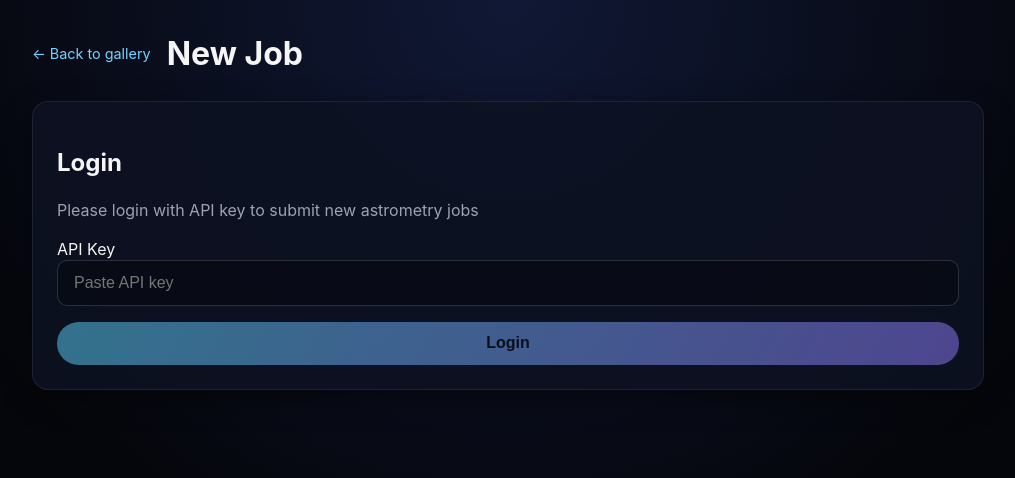
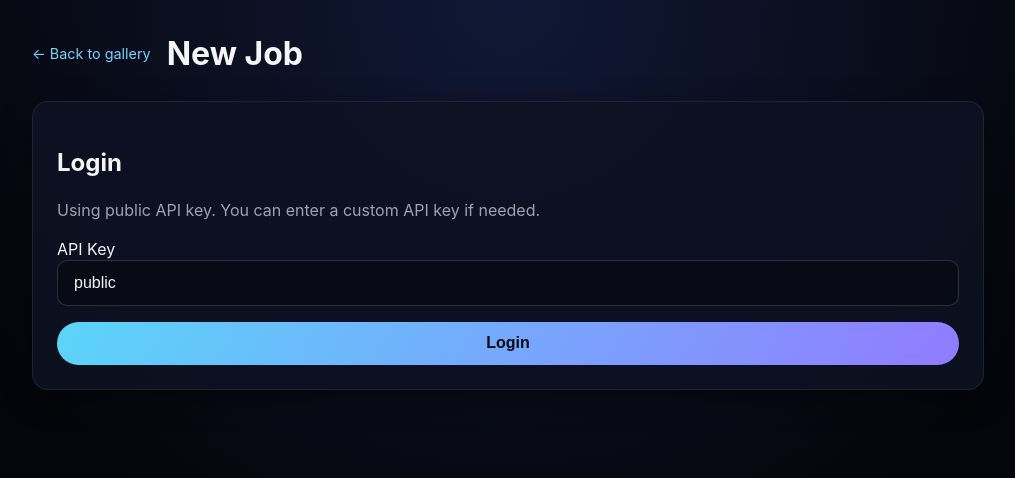
Before and after one commit to grapeot/astrometry.net_lite, a React (Vite) app in the folder frontend/: page /new in a window 1280 px wide. Shown: the top 478 px of the page, without its empty margins (132-1147 px from the left). Built offline with nearby package versions, Linux system fonts and the light colour scheme; no server answers.

Commit message:
feat: add default public API key support
- Set default API key to 'public' in login forms
- Auto-login with public API key when no session exists
- Update UI to show 'Using public API key' message
- Change input type from password to text for better UX

```diff
--- a/frontend/src/App.tsx
+++ b/frontend/src/App.tsx
@@ -29,9 +29,10 @@ type JobDetails = {
 }
 
 const SESSION_STORAGE_KEY = 'astrometry_session'
+const PUBLIC_API_KEY = 'public'
 
 function App() {
-  const [apiKey, setApiKey] = useState('')
+  const [apiKey, setApiKey] = useState(PUBLIC_API_KEY)
   const [session, setSession] = useState<string | null>(() => {
     // Restore session from localStorage
     return localStorage.getItem(SESSION_STORAGE_KEY)
@@ -43,6 +44,24 @@ function App() {
   const [message, setMessage] = useState<string | null>(null)
   const [selectedJobId, setSelectedJobId] = useState<number | null>(null)
   const [jobDetails, setJobDetails] = useState<Record<number, JobDetails>>({})
+
+  // Auto-login with public API key if no session exists
+  useEffect(() => {
+    if (!session) {
+      const autoLogin = async () => {
+        try {
+          const res = await login(PUBLIC_API_KEY)
+          if (res.status === 'success' && res.session) {
+            setSession(res.session)
+            localStorage.setItem(SESSION_STORAGE_KEY, res.session)
+          }
+        } catch {
+          // Silently fail, user can manually login
+        }
+      }
+      void autoLogin()
+    }
+  }, [session])
 
   const handleLogin = async (event: React.FormEvent) => {
     event.preventDefault()
@@ -162,14 +181,17 @@ function App() {
       {!session && (
         <section className="panel">
           <h2>Login</h2>
+          <p style={{ color: '#9ca3af', marginBottom: '1rem' }}>
+            Using public API key. You can enter a custom API key if needed.
+          </p>
           <form onSubmit={handleLogin} className="form">
             <label>
               API Key
               <input
-                type="password"
+                type="text"
                 value={apiKey}
                 onChange={(e) => setApiKey(e.target.value)}
-                placeholder="Paste here"
+                placeholder="public (default)"
               />
             </label>
             <button type="submit" disabled={loading || !apiKey.trim()}>
--- a/frontend/src/pages/NewJob.tsx
+++ b/frontend/src/pages/NewJob.tsx
@@ -1,12 +1,13 @@
-import { useState, type FormEvent } from 'react';
+import { useState, useEffect, type FormEvent } from 'react';
 import { useNavigate, Link } from 'react-router-dom';
 import { uploadFile, uploadFromUrl, login, type UploadResponse } from '../api';
 
 const SESSION_STORAGE_KEY = 'astrometry_session';
+const PUBLIC_API_KEY = 'public';
 
 export function NewJob() {
   const navigate = useNavigate();
-  const [apiKey, setApiKey] = useState('');
+  const [apiKey, setApiKey] = useState(PUBLIC_API_KEY);
   const [session, setSession] = useState<string | null>(() => {
     return localStorage.getItem(SESSION_STORAGE_KEY);
   });
@@ -15,6 +16,24 @@ export function NewJob() {
   const [selectedFile, setSelectedFile] = useState<File | null>(null);
   const [loading, setLoading] = useState(false);
   const [error, setError] = useState<string | null>(null);
+
+  // Auto-login with public API key if no session exists
+  useEffect(() => {
+    if (!session) {
+      const autoLogin = async () => {
+        try {
+          const res = await login(PUBLIC_API_KEY);
+          if (res.status === 'success' && res.session) {
+            setSession(res.session);
+            localStorage.setItem(SESSION_STORAGE_KEY, res.session);
+          }
+        } catch {
+          // Silently fail, user can manually login
+        }
+      };
+      void autoLogin();
+    }
+  }, [session]);
 
   const handleLogin = async (e: FormEvent) => {
     e.preventDefault();
@@ -87,16 +106,16 @@ export function NewJob() {
         <div className="panel">
           <h2>Login</h2>
           <p style={{ color: '#9ca3af', marginBottom: '1rem' }}>
-            Please login with API key to submit new astrometry jobs
+            Using public API key. You can enter a custom API key if needed.
           </p>
           <form onSubmit={handleLogin} className="form">
             <label>
               API Key
               <input
-                type="password"
+                type="text"
                 value={apiKey}
                 onChange={(e) => setApiKey(e.target.value)}
-                placeholder="Paste API key"
+                placeholder="public (default)"
                 style={{
                   padding: '0.8rem 1rem',
                   borderRadius: '10px',
```
